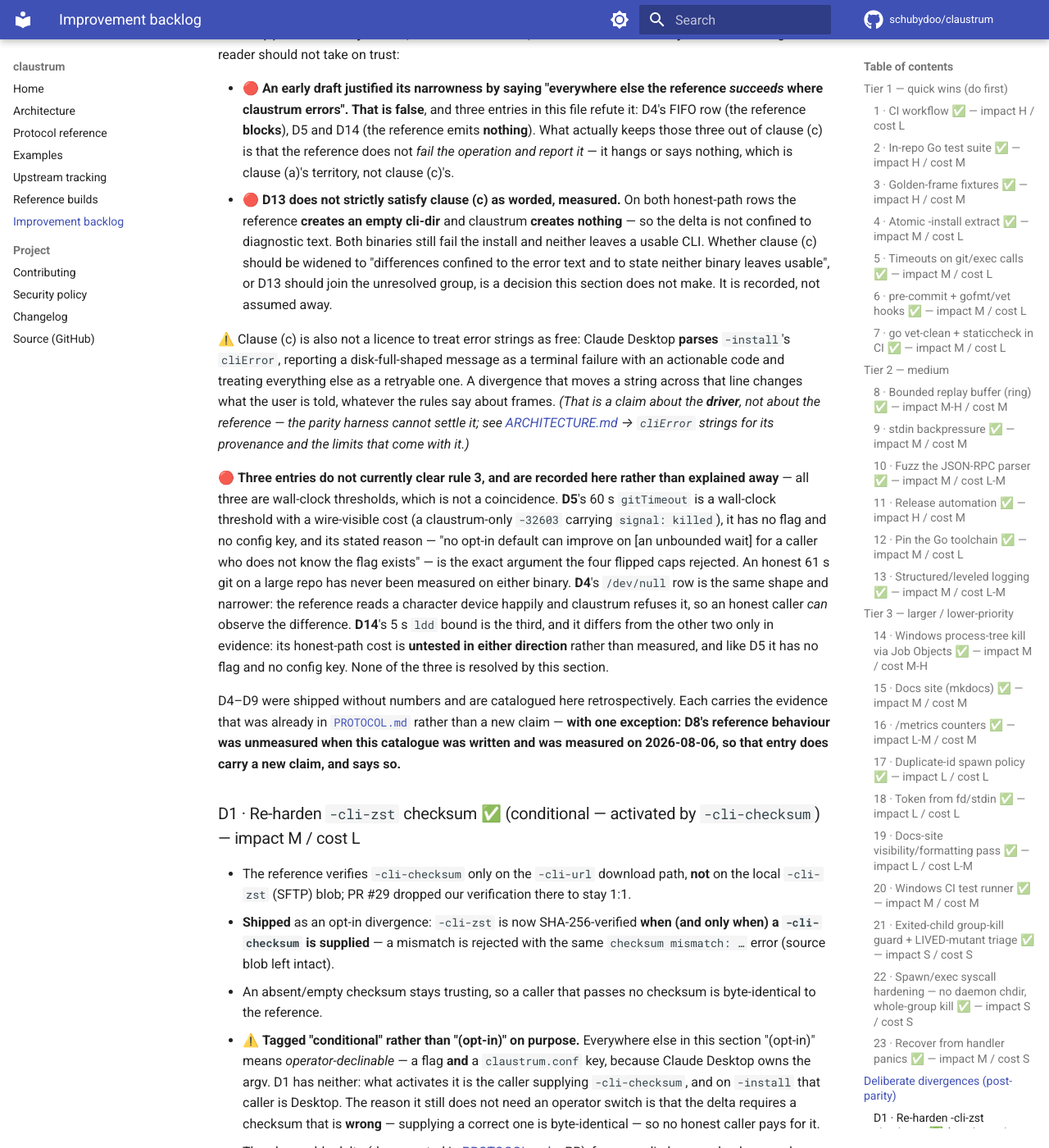
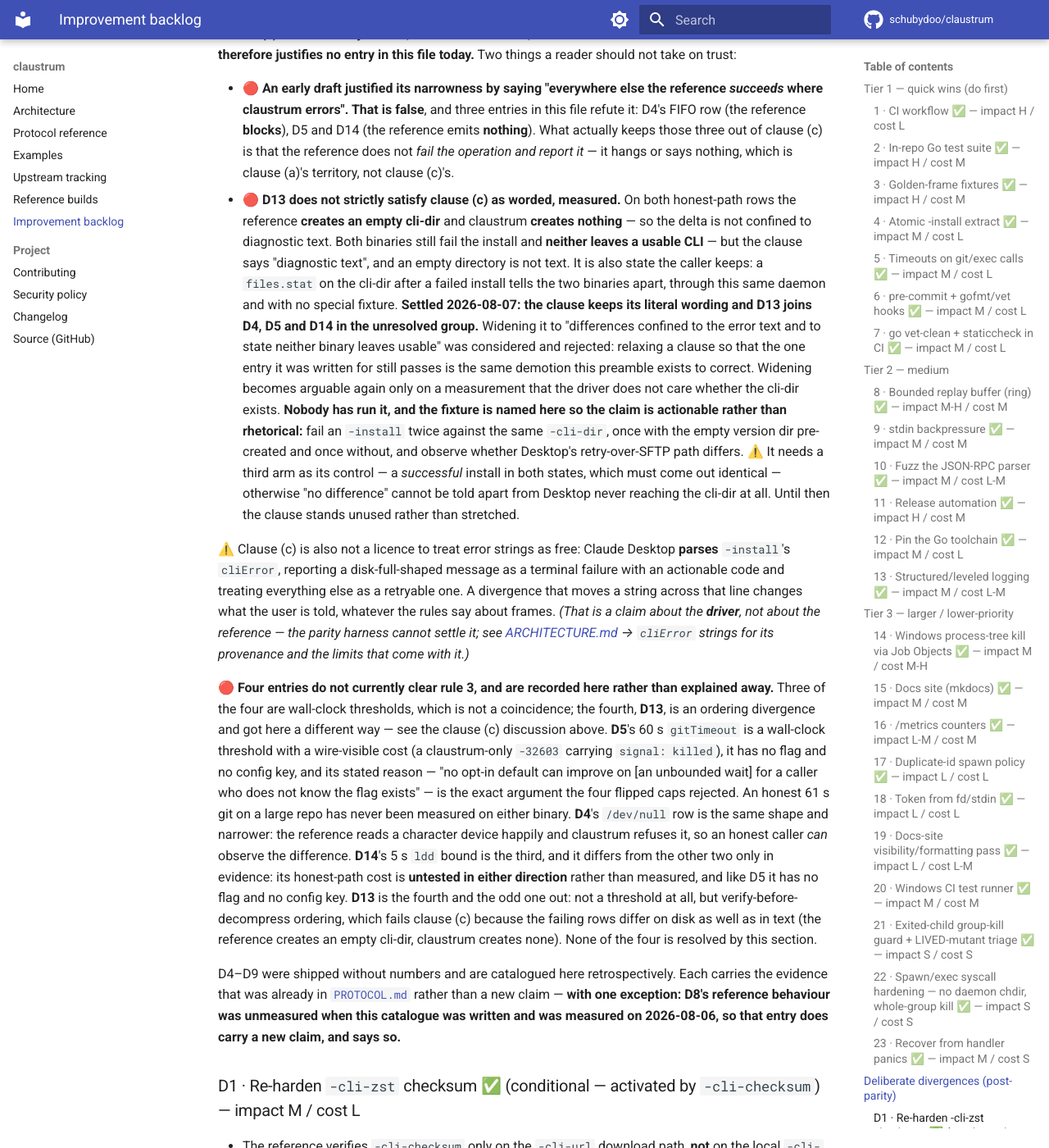
Before and after one commit to schubydoo/claustrum, an MkDocs documentation site: the page built from docs/IMPROVEMENTS.md, in a window 1280 px wide and 1400 px high, scrolled down 11480 px. Shown: the whole window at 82% size. Built offline with MkDocs 1.6.1 and Material for MkDocs 9.7.7, drawn with Linux system fonts in a browser that asks for light colours; comment, search, counter and statistics services are not loaded; some of the changed text lies outside the part shown.

Commit message:
docs: record D13 as unresolved after clause (c) fails on the empty cli-dir
Rule 3 clause (c) was written for D13 and reads "the trigger is reachable, but
both binaries fail the operation and the only delta is diagnostic text". M5
measured that false: on both honest-path rows the reference creates an empty
cli-dir where claustrum creates none, and an empty directory is not text -- it
is also state the caller keeps, observable with a files.stat through this same
daemon.

The decision is to leave the clause worded as approved and move D13 into the
unresolved group with D4, D5 and D14, rather than widen the clause so that the
one entry it was written for still passes. That relaxation is the same demotion
that let four hardcoded caps ship always-on in the first place, which is what
this preamble exists to correct.

Consequences recorded rather than glossed:

  - clause (c) now justifies no entry in this file at all, and says so
  - the preamble roster goes from three rule-3 failures to four, with D13
    marked the odd one out -- an ordering divergence, not a wall-clock
    threshold, so the "all three are thresholds" generalisation is reworded
  - D13's Observable delta bullet said "the cliError string, and only that",
    hedged on the controls never having looked at disk. The disk state has
    since been measured and differs, so the hedge became a wrong claim
  - the Trade bullet now states that matching would also change whether an
    empty cli-dir is left behind, not only which error is reported
  - sentences that rested on clause (c) are rewired to what actually supports
    them: the driver claim now backs cheapness, not justification, in
    IMPROVEMENTS, PROTOCOL and ARCHITECTURE
  - the widening condition names its fixture and the control that must fire,
    so it is actionable rather than rhetorical

No behaviour change: no .go file is touched.

Reviewed by divergence-doc-auditor and doc-claim-verifier; their findings are
folded in, including a self-contradicting roster, an "and only that" summary
15 lines above its own refutation, and an absolute quantifier ("nothing a
caller keeps differs") that this change had itself introduced.

Co-Authored-By: Claude Opus 5 <noreply@anthropic.com>

```diff
--- a/docs/IMPROVEMENTS.md
+++ b/docs/IMPROVEMENTS.md
@@ -528,8 +528,9 @@ colliding with the install temp sweep — a *name* collision, not a destructive
 target), D8 (not reachable on the deployed path), D9 (a params type error no
 correct client sends).
 
-**Clause (c) is deliberately narrow, was written for D13, and its status is
-currently OPEN.** Two things a reader should not take on trust:
+**Clause (c) is deliberately narrow, was written for D13, and — measured — D13
+does not meet it. It therefore justifies no entry in this file today.** Two things
+a reader should not take on trust:
 
 - 🔴 **An early draft justified its narrowness by saying "everywhere else the
   reference *succeeds* where claustrum errors". That is false**, and three entries
@@ -540,10 +541,24 @@ currently OPEN.** Two things a reader should not take on trust:
 - 🔴 **D13 does not strictly satisfy clause (c) as worded, measured.** On both
   honest-path rows the reference **creates an empty cli-dir** and claustrum
   **creates nothing** — so the delta is not confined to diagnostic text. Both
-  binaries still fail the install and neither leaves a usable CLI. Whether clause
-  (c) should be widened to "differences confined to the error text and to state
-  neither binary leaves usable", or D13 should join the unresolved group, is a
-  decision this section does not make. It is recorded, not assumed away.
+  binaries still fail the install and **neither leaves a usable CLI** — but the
+  clause says "diagnostic text", and an empty directory is not text. It is also
+  state the caller keeps: a `files.stat` on the cli-dir after a failed install
+  tells the two binaries apart, through this same daemon and with no special
+  fixture. **Settled 2026-08-07: the clause keeps its literal
+  wording and D13 joins D4, D5 and D14 in the unresolved group.** Widening it to
+  "differences confined to the error text and to state neither binary leaves
+  usable" was considered and rejected: relaxing a clause so that the one entry it
+  was written for still passes is the same demotion this preamble exists to
+  correct. Widening becomes arguable again only on a measurement that the driver
+  does not care whether the cli-dir exists. **Nobody has run it, and the fixture is
+  named here so the claim is actionable rather than rhetorical:** fail an `-install`
+  twice against the same `-cli-dir`, once with the empty version dir pre-created and
+  once without, and observe whether Desktop's retry-over-SFTP path differs. ⚠️ It
+  needs a third arm as its control — a *successful* install in both states, which
+  must come out identical — otherwise "no difference" cannot be told apart from
+  Desktop never reaching the cli-dir at all. Until then the clause stands unused
+  rather than stretched.
 
 ⚠️ Clause (c) is also not a licence to treat error strings as free: Claude Desktop
 **parses** `-install`'s `cliError`, reporting a disk-full-shaped message as a
@@ -554,9 +569,11 @@ user is told, whatever the rules say about frames. *(That is a claim about the
 [ARCHITECTURE.md](ARCHITECTURE.md) → `cliError` strings for its provenance and the
 limits that come with it.)*
 
-🔴 **Three entries do not currently clear rule 3, and are recorded here rather
-than explained away** — all three are wall-clock thresholds, which is not a
-coincidence. **D5**'s 60 s `gitTimeout` is a wall-clock threshold with a
+🔴 **Four entries do not currently clear rule 3, and are recorded here rather
+than explained away.** Three of the four are wall-clock thresholds, which is not a
+coincidence; the fourth, **D13**, is an ordering divergence and got here a
+different way — see the clause (c) discussion above. **D5**'s 60 s `gitTimeout` is
+a wall-clock threshold with a
 wire-visible cost (a claustrum-only `-32603` carrying `signal: killed`), it has no
 flag and no config key, and its stated reason — "no opt-in default can improve on
 [an unbounded wait] for a caller who does not know the flag exists" — is the exact
@@ -566,7 +583,10 @@ and narrower: the reference reads a character device happily and claustrum refus
 it, so an honest caller *can* observe the difference. **D14**'s 5 s `ldd` bound is
 the third, and it differs from the other two only in evidence: its honest-path cost
 is **untested in either direction** rather than measured, and like D5 it has no flag
-and no config key. None of the three is resolved by this section.
+and no config key. **D13** is the fourth and the odd one out: not a threshold at
+all, but verify-before-decompress ordering, which fails clause (c) because the
+failing rows differ on disk as well as in text (the reference creates an empty
+cli-dir, claustrum creates none). None of the four is resolved by this section.
 
 D4–D9 were shipped without numbers and are catalogued here retrospectively. Each
 carries the evidence that was already in [`PROTOCOL.md`](PROTOCOL.md) rather than
@@ -1191,8 +1211,9 @@ completes it with `git.worktree_remove`, which shares the predicate
   (no bound at or below 90 s) rather than a frame, the same justification D4 and D5
   use explicitly and D12 restates in its Trade bullet. (D13 used to be cited here
   as a third form of the same argument — "an input no honest caller produces" —
-  but that claim has since been **measured wrong** and D13 now rests on rule 3
-  clause (c) instead.) What the 2026-08-07 measurement added
+  but that claim has since been **measured wrong**, and D13 does not meet clause
+  (c) either — it is now in the unresolved group, so it supports nothing here.)
+  What the 2026-08-07 measurement added
   is a *cost* the bar does not weigh: an honest-but-slow CLI pays for it, and
   Desktop owns the argv on `-install`, so the caller who pays cannot decline. That
   is the same argument D3 and D10 used, and it is why this took the same shape they
@@ -1392,10 +1413,13 @@ completes it with `git.worktree_remove`, which shares the predicate
   <transport error>` — where the reference, decompressing from the stream, reports
   the identical transport error as `decompressing: <transport error>`. Same
   architectural cause, two different observable shapes.
-- **Observable delta:** the `cliError` string, and only that — the controls
-  compared reply strings, not on-disk end state. That is a claim about the rows
-  above, not about every possible input, and D11 is the reminder of why the
-  distinction matters.
+- **Observable delta:** the `cliError` string **and the on-disk end state** — on the
+  failing rows the reference leaves an empty cli-dir where claustrum leaves none.
+  ⚠️ This bullet used to read "the string, and only that", hedged by the fact that
+  the controls compared reply strings and never looked at disk. The disk state has
+  since been measured (table below) and it differs, so the hedge became a wrong
+  claim. That is a statement about the rows above, not about every possible input,
+  and D11 is the reminder of why the distinction matters.
 - 🔴 **This entry used to say the trigger was "an input no honest caller
   produces". That is measured wrong.** An **origin serving a short or truncated
   artifact** — a bad mirror, a partial upload, a proxy answering with a stale short
@@ -1407,10 +1431,11 @@ completes it with `git.worktree_remove`, which shares the predicate
   generic "flaky network" case. A genuine mid-transfer interruption is the last row
   of the table and diverges on the **prefix** instead, never reaching the checksum
   on claustrum at all.
-- **So D13's justification is rule 3 clause (c), not clause (b) — and it does not
-  strictly meet it.** The trigger is reachable and **both binaries fail the
-  install**, but the delta is not confined to diagnostic text. Measured on both
-  honest-path rows, with the cli-dir absent beforehand:
+- 🔴 **D13's always-on status is UNRESOLVED, and this entry does not claim
+  otherwise.** Clause (c) was written for it and, measured, it does not meet it:
+  the trigger is reachable and **both binaries fail the install**, but the delta is
+  not confined to diagnostic text. Measured on both honest-path rows, with the
+  cli-dir absent beforehand:
 
   | | reference | claustrum |
   |---|---|---|
@@ -1424,24 +1449,29 @@ completes it with `git.worktree_remove`, which shares the predicate
   is how we know the `checksum mismatch` above comes from the **ordering** and not
   from the truncation. It also shows the directory difference is a consequence of
   returning early, not a separate divergence.
-  ⚠️ **Neither binary leaves a usable CLI, so nothing a caller keeps differs** — but
-  "the only delta is diagnostic text" is still false as written, and clause (c) says
-  that. See the preamble: this is an open decision, not a settled justification.
-- ⚠️ **Clause (c) here leans on a claim about the driver, and that claim is not
-  parity-measured.** Neither binary's string is disk-full-shaped, so Claude Desktop
-  classifies both the same way and retries over SFTP — which is what makes the
-  delta cost-free. That is a statement about a **third binary**, derived from how
-  the shipped Desktop client handles the field rather than from a
-  reference-vs-claustrum probe, and the parity harness cannot settle it. If it is
-  ever falsified, clause (c) fails and this entry owes an opt-in flip. The reopen
-  trigger below is exactly that observation.
+  ⚠️ **Neither binary leaves a usable CLI** — but the on-disk state a caller keeps
+  is not identical either (an empty cli-dir versus none, observable with a
+  `files.stat`), so "the only delta is diagnostic text" is false as written, and
+  clause (c) says that. **So D13 sits with D4, D5 and D14 in the unresolved group** (settled
+  2026-08-07; see the preamble for why the clause was not widened to fit it). It
+  stays in the code, labelled, rather than justified by a rule bent around it.
+- ⚠️ **The "cost-free" reading leans on a claim about the driver, and that claim is
+  not parity-measured.** Neither binary's string is disk-full-shaped, so Claude
+  Desktop classifies both the same way and retries over SFTP — which is what makes
+  the delta cheap even though the entry is unresolved. That is a statement about a
+  **third binary**, derived from how the shipped Desktop client handles the field
+  rather than from a reference-vs-claustrum probe, and the parity harness cannot
+  settle it. If it is ever falsified, the cheapness argument fails too and this
+  entry owes an opt-in flip outright. The reopen trigger below is exactly that
+  observation.
 - **Trade:** matching would mean feeding unverified bytes to the decompressor,
   giving up a verify-then-use property to change which error a *failing* install
-  reports. That is why the reachability correction above does not flip it.
+  reports **and whether it leaves an empty cli-dir behind**. That is why the
+  reachability correction above does not flip it.
 - **Reopen trigger:** any change to how Claude Desktop classifies `cliError` — if a
   future client distinguished `checksum mismatch` from a decompression error, or
-  matched either as terminal, clause (c) would no longer hold and this entry would
-  owe an opt-in flip.
+  matched either as terminal, the delta would stop being cheap and this entry would
+  owe an opt-in flip outright rather than a label.
 - **The memory cost of verifying first is one pass, not a buffer.** The download
   streams to a temp file and is hashed on the way past (D10), so peak **RSS** is
   flat in the blob size — measured 886 MB → 10 MB on a 400 MiB
@@ -1505,7 +1535,7 @@ completes it with `git.worktree_remove`, which shares the predicate
   - ⚠️ **And there is no escape hatch.** `lddProbeTimeout` is a `const` with no flag
     and no `claustrum.conf` key — the same shape the preamble flags as D5's failure.
     Nobody who pays for it can decline.
-- **So D14 sits with D4 and D5 in the unresolved group, and the difference is
+- **So D14 sits with D4, D5 and D13 in the unresolved group, and the difference is
   evidential rather than principled.** D4's and D5's honest-path costs are
   *measured*; D14's is *untested in either direction*. It is numbered here so it can
   be argued about at all — being unnumbered is what let it avoid the question.
```
Also changed, not shown: CLAUDE.md (+8 -6 lines), docs/ARCHITECTURE.md (+2 -1 lines), docs/PROTOCOL.md (+6 -4 lines), docs/UPSTREAM-TRACKING.md (+4 -1 lines).
